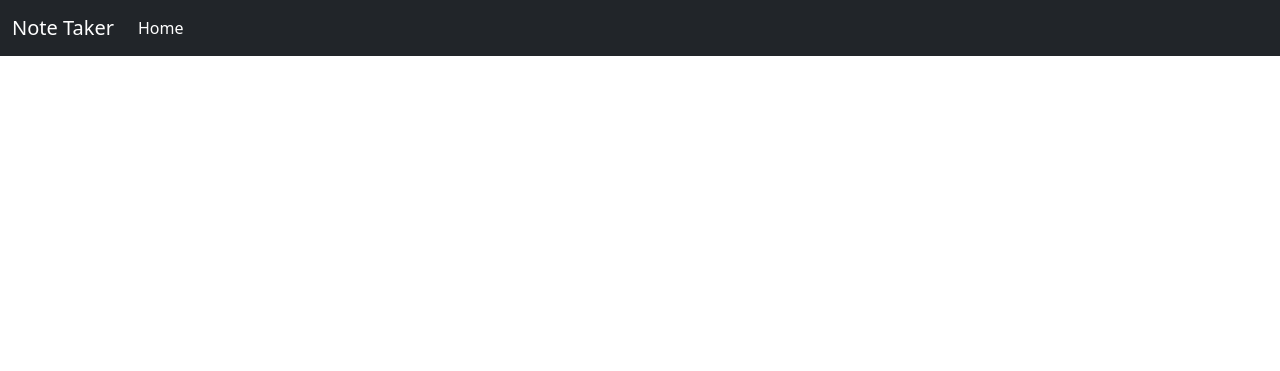
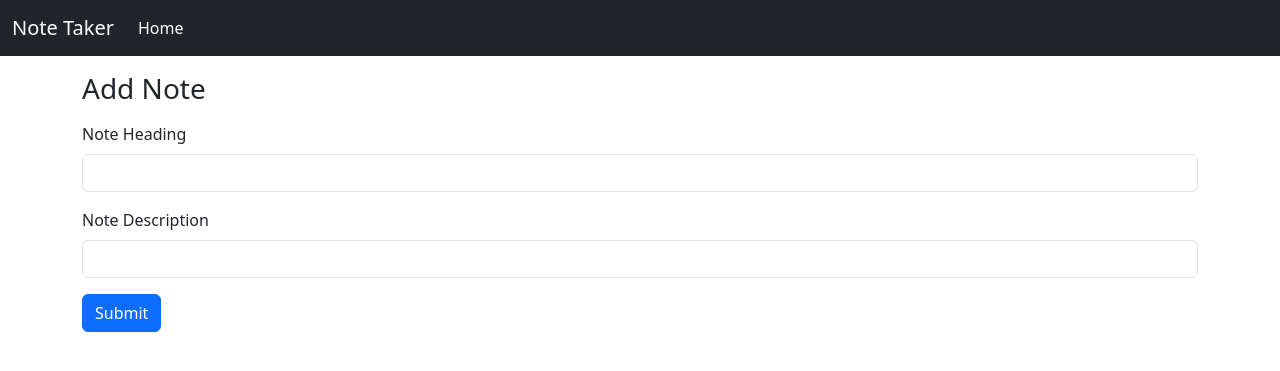
Before and after one commit to Simpl1fy/Notes_PHP, a PHP site: page / in a window 1280 px wide. Shown: the top 371 px of the page. Run offline with PHP 8.4, Linux system fonts and the light colour scheme.

Commit message:
added a form for taking input

```diff
--- a/index.php
+++ b/index.php
@@ -24,6 +24,24 @@
         </div>
     </nav>
 
+    <!-- Adding the main form -->
+
+
+    <div class="container">
+        <form class="mt-3">
+            <h3 class="my-3">Add Note</h3>
+            <div class="mb-3">
+                <label for="exampleInputEmail1" class="form-label">Note Heading</label>
+                <input type="text" class="form-control" id="exampleInputheading">
+            </div>
+            <div class="mb-3">
+                <label for="description" class="form-label">Note Description</label>
+                <input type="text" class="form-control" id="note-desc">
+            </div>
+            <button type="submit" class="btn btn-primary">Submit</button>
+        </form>
+    </div>
+
     <script src="https://cdn.jsdelivr.net/npm/bootstrap@5.3.3/dist/js/bootstrap.bundle.min.js" integrity="sha384-YvpcrYf0tY3lHB60NNkmXc5s9fDVZLESaAA55NDzOxhy9GkcIdslK1eN7N6jIeHz" crossorigin="anonymous"></script>
 </body>
 </html>
```
